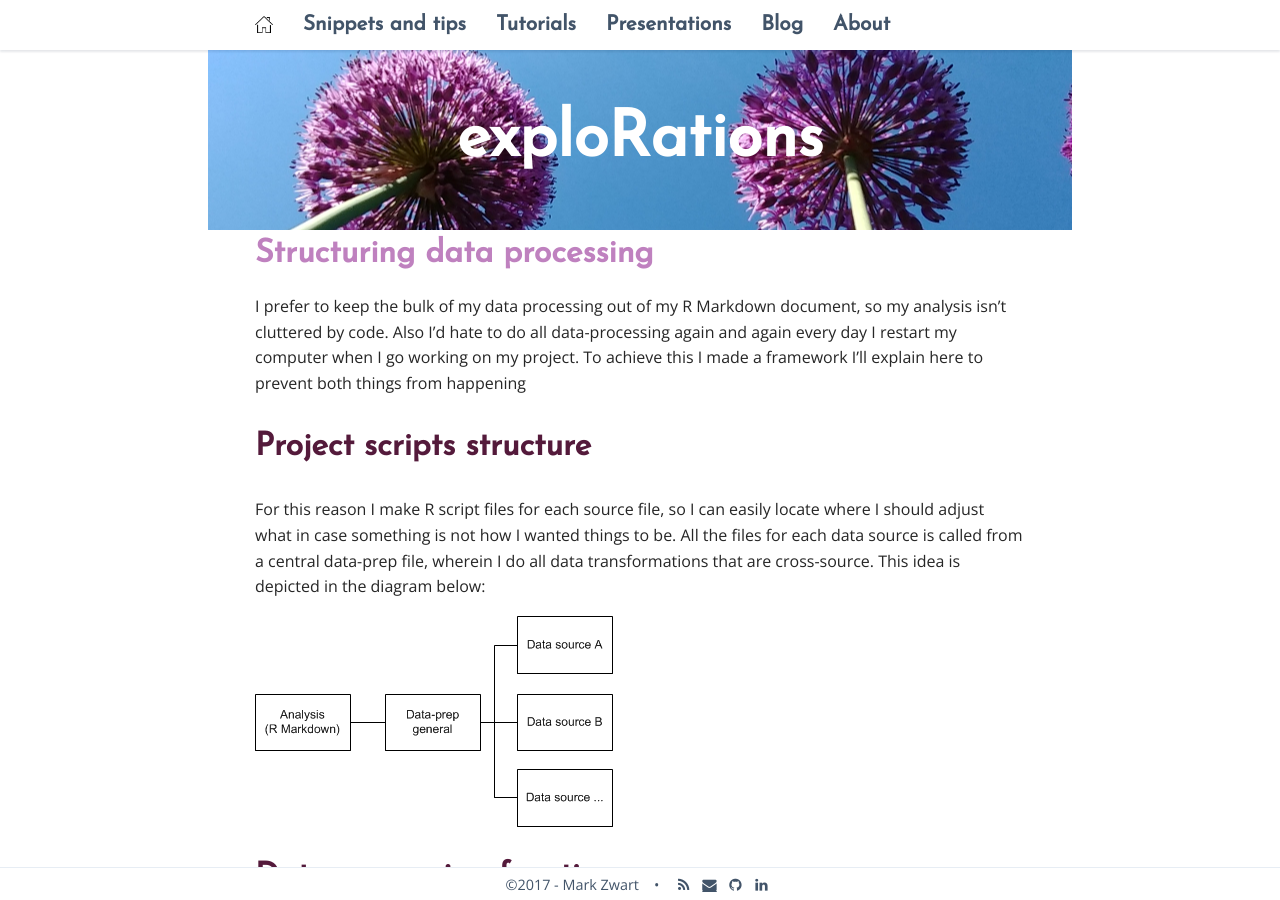
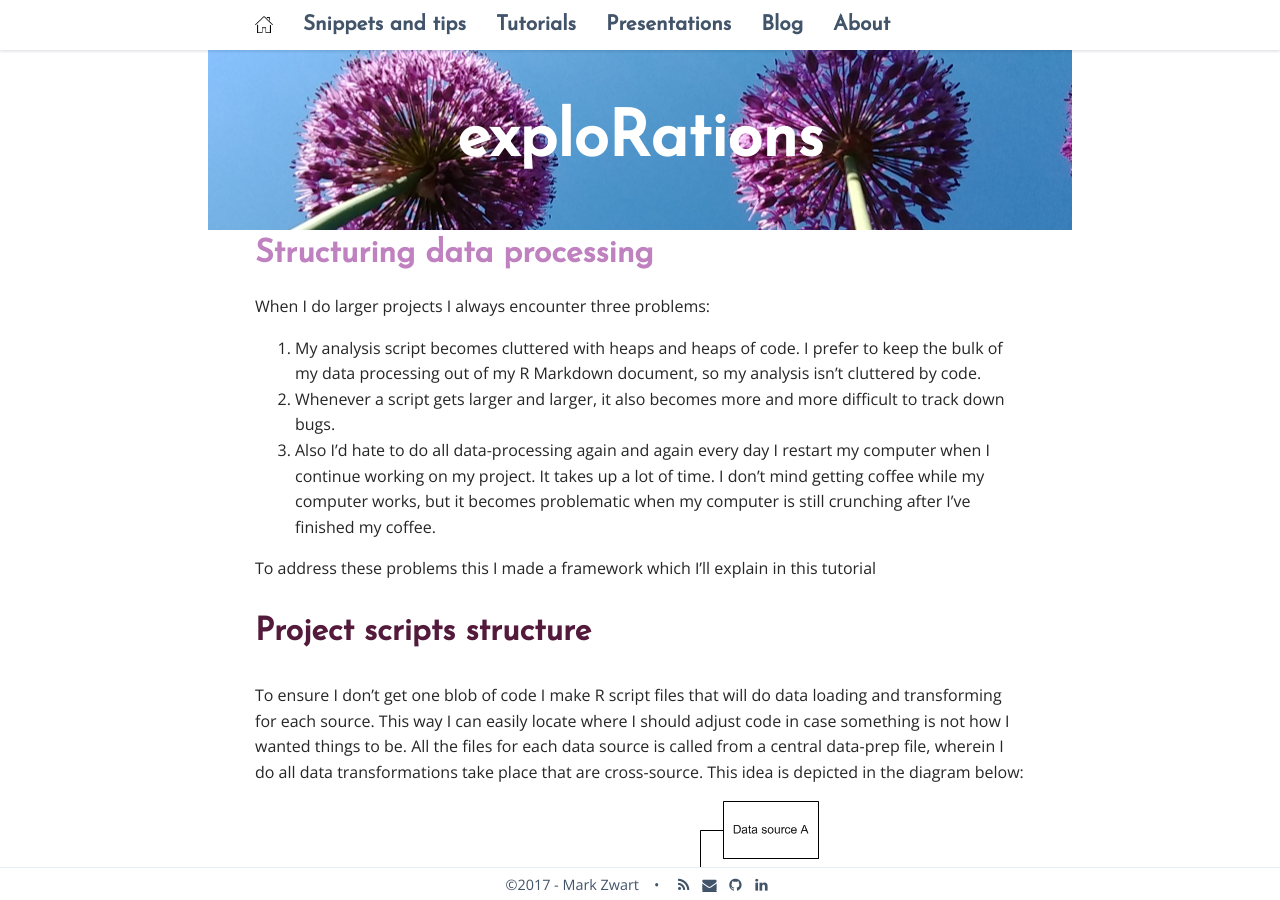
Before and after one commit to mark-me/mark-me.github.io, a Jekyll site: the page built from _pages/tutorials/structuring-data-processing/structuring-data-processing.md, in a window 1280 px wide and 900 px high. Built offline with Jekyll 4.4.1, drawn with Linux system fonts in a browser that asks for light colours; nearby versions of some CDN libraries; comment, search, counter and statistics services are not loaded.

Commit message:
Update structuring-data-processing.md

```diff
--- a/_pages/tutorials/structuring-data-processing/structuring-data-processing.md
+++ b/_pages/tutorials/structuring-data-processing/structuring-data-processing.md
@@ -5,14 +5,20 @@ comments: true
 permalink: /structuring-data-processing/
 ---
 
-I prefer to keep the bulk of my data processing out of my R Markdown document, so my analysis isn't cluttered by code. Also I'd hate to do all data-processing again and again every day I restart my computer when I go working on my project. To achieve this I made a framework I'll explain here to prevent both things from happening
+When I do larger projects I always encounter three problems:
+1. My analysis script becomes cluttered with heaps and heaps of code. I prefer to keep the bulk of my data processing out of my R Markdown document, so my analysis isn't cluttered by code.
+2. Whenever a script gets larger and larger, it also becomes more and more difficult to track down bugs.
+3. Also I'd hate to do all data-processing again and again every day I restart my computer when I continue working on my project. It takes up a lot of time. I don't mind getting coffee while my computer works, but it becomes problematic when my computer is still crunching after I've finished my coffee.
+
+To address these problems this I made a framework which I'll explain in this tutorial
 
 # Project scripts structure
 
-For this reason I make R script files for each source file, so I can easily locate where I should adjust what in case something is not how I wanted things to be. All the files for each data source is called from a central data-prep file, wherein I do all data transformations that are cross-source. This idea is depicted in the diagram below:
+To ensure I don't get one blob of code I make R script files that will do data loading and transforming for each source. This way I can easily locate where I should adjust code in case something is not how I wanted things to be. All the files for each data source is called from a central data-prep file, wherein I do all data transformations take place that are cross-source. This idea is depicted in the diagram below:
 
-<img src="/_pages/snippets-and-tips/script-structuring/data-prep.png" alt="Navigation" align="center"/>
-
+{:refdef: style="text-align: center;"}
+<img src="/_pages/snippets-and-tips/script-structuring/data-prep.png" alt="Script structure" align="middle"/>
+{: refdef}
 
 # Data processing functions
 
```
